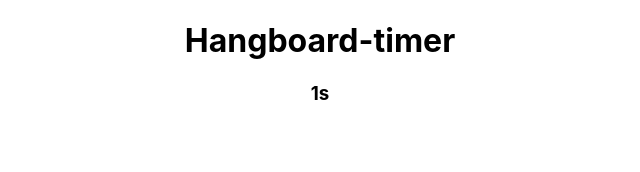
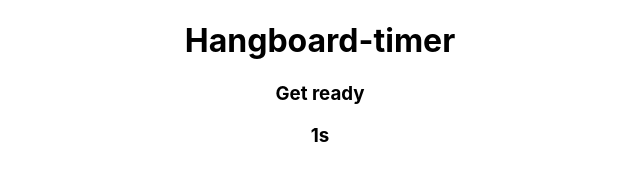
Before and after one commit to oyjoh/hangboard-timer, a React (Create React App) app: page / in a window 1280 px wide. Both pictures are taken after a click on the button "Start timer". Shown: the top 172 px of the page, without its empty margins (320-960 px from the left). Built offline with nearby package versions, Linux system fonts and the light colour scheme.

Commit message:
added text on first countdown

```diff
--- a/src/components/Timer.js
+++ b/src/components/Timer.js
@@ -41,7 +41,7 @@ class Timer extends Component {
         const {countArr} = this.props
         this.setState({
             count: 3, //3sek to ready up
-            text: text,
+            text: 'Get ready',
             countArr: countArr
         })
         this.doIntervalChange()
```
